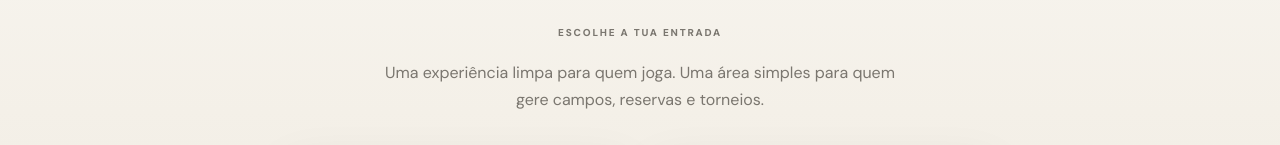
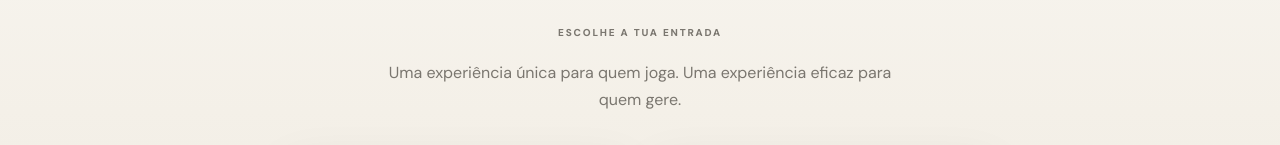
Before and after one commit to mbrunogaspar-coder/portal_do_padel, a React (Vite) app: page / in a window 1280 px wide. Shown: the part 336-481 px from the top of the page. Built offline with nearby package versions, Linux system fonts and the light colour scheme.

Commit message:
Update App.jsx

```diff
--- a/src/App.jsx
+++ b/src/App.jsx
@@ -925,7 +925,7 @@ function AudienceGate({onPlayer,onClub}){
         </div>
         <h1 className="pt-gate-title">Como queres<br/>entrar?</h1>
         <div className="pt-gate-kicker">Escolhe a tua entrada</div>
-        <p className="pt-gate-copy">Uma experiência limpa para quem joga. Uma área simples para quem gere campos, reservas e torneios.</p>
+        <p className="pt-gate-copy">Uma experiência única para quem joga. Uma experiência eficaz para quem gere.</p>
         <div className="pt-gate-options">
           <button className="pt-gate-card primary" onClick={onPlayer}>
             <h2>Sou jogador</h2>
```
